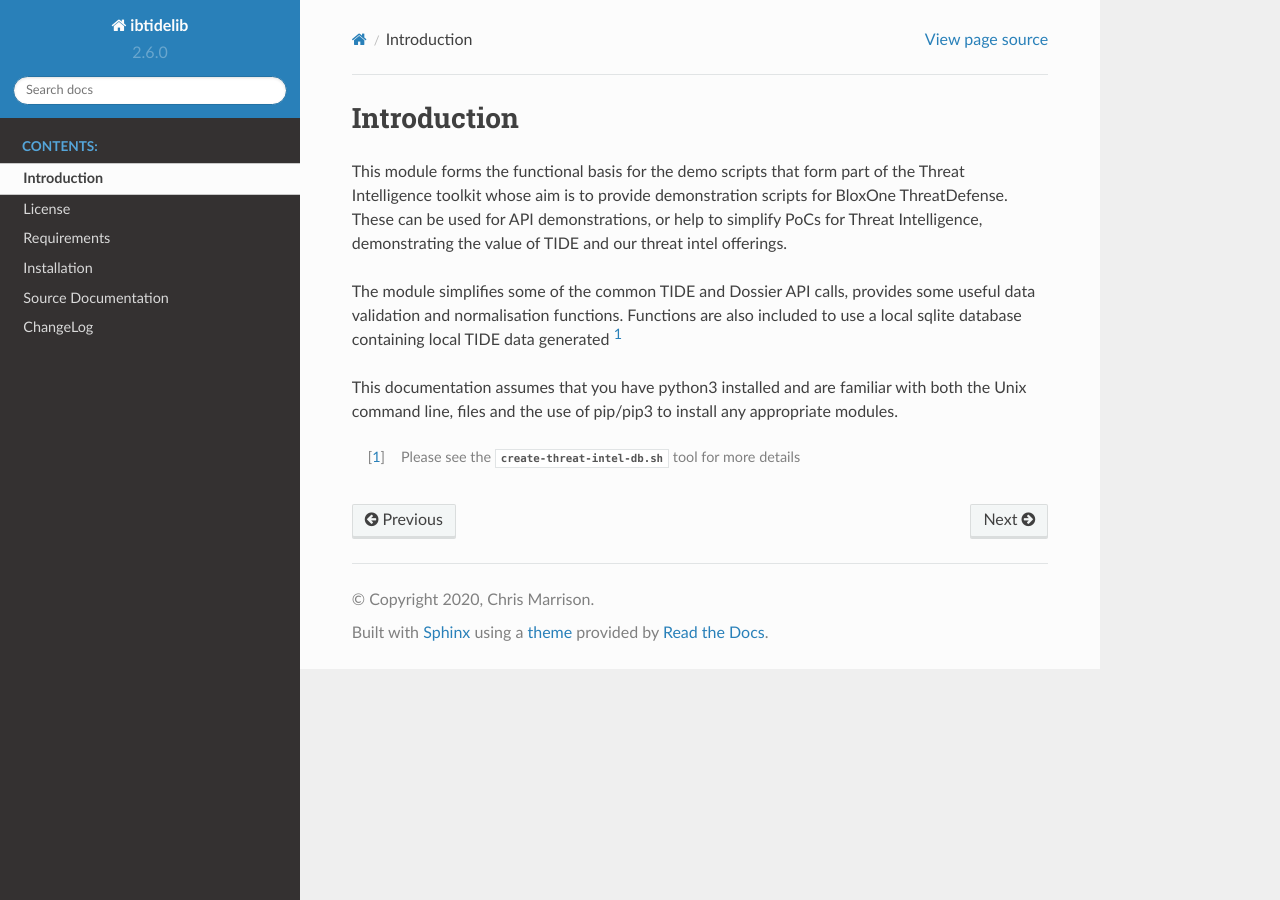
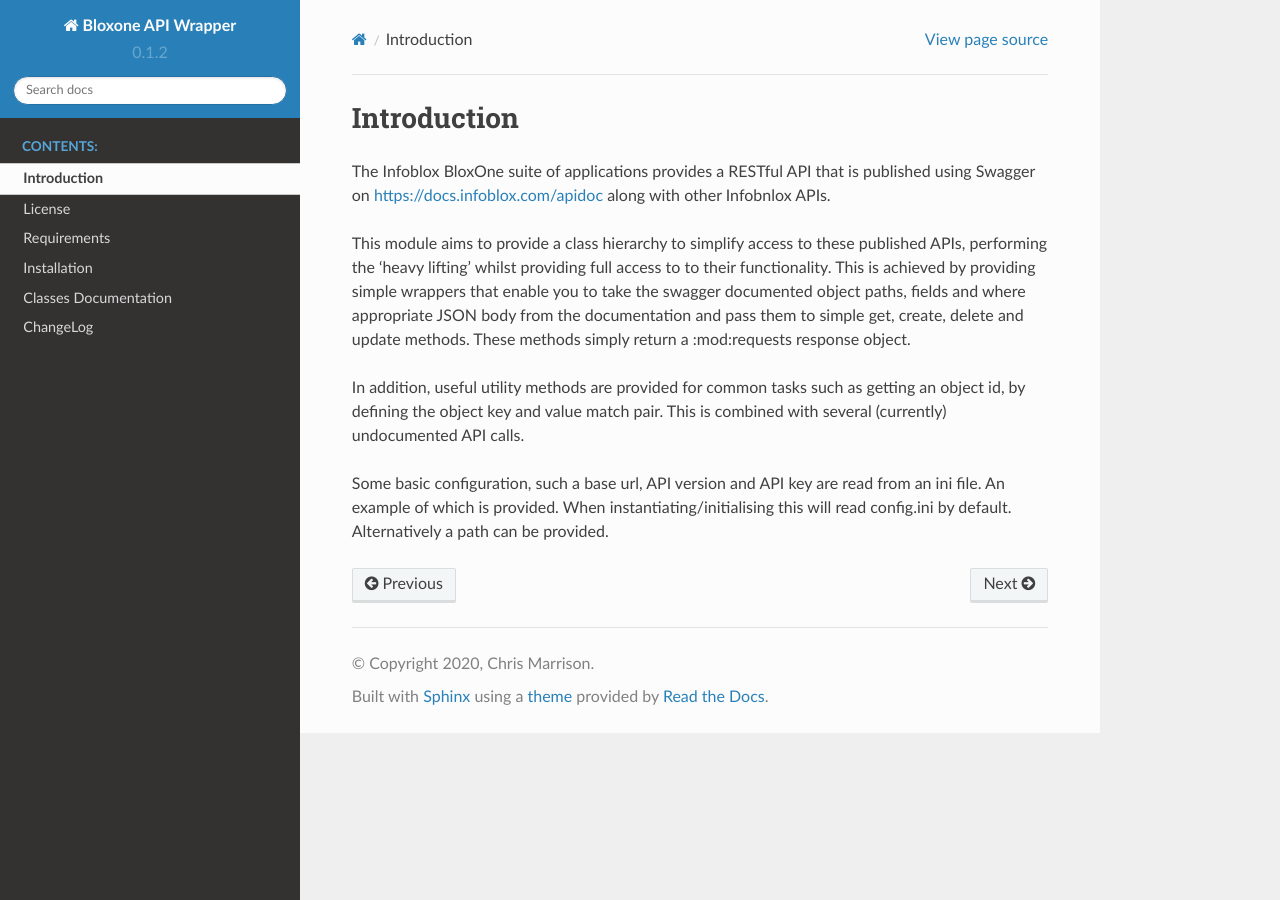
Before and after one commit to ccmarris/python-bloxone, a Sphinx documentation site: the page built from documentation/source/intro.rst, in a window 1280 px wide. Built offline with Sphinx 7.4.7 and the Read the Docs theme 2.0.0, drawn with Linux system fonts in a browser that asks for light colours.

Commit message:
20200713 v0.1.5 Added get_object_by_key and initial documentation

```diff
--- a/bloxone/__init__.py
+++ b/bloxone/__init__.py
@@ -5,4 +5,4 @@
 
 __author__ = 'Chris Marrison'
 __email__ = 'chris@infoblox.com'
-__version__ = '0.1.2'
+__version__ = '0.1.5'
--- a/documentation/source/code.rst
+++ b/documentation/source/code.rst
@@ -2,5 +2,5 @@
 Source Documentation
 ====================
 
-.. automodule:: ibtidelib
+.. automodule:: bloxone.bloxone
    :members:
--- a/documentation/source/conf.py
+++ b/documentation/source/conf.py
@@ -19,12 +19,12 @@
 
 # -- Project information -----------------------------------------------------
 
-project = 'ibtidelib'
+project = 'Bloxone API Wrapper'
 copyright = '2020, Chris Marrison'
 author = 'Chris Marrison'
 
 # The short X.Y version
-version = '2.6.0'
+version = '0.1.2'
 # The full version, including alpha/beta/rc tags
 release = version
 
--- /dev/null
+++ b/documentation/source/examples.rst
@@ -0,0 +1,3 @@
+========
+Examples
+========
--- a/documentation/source/index.rst
+++ b/documentation/source/index.rst
@@ -1,9 +1,9 @@
-.. ibtidelib documentation master file, created by
+.. bloxone documentation master file, created by
    sphinx-quickstart on Tue Jan 15 12:33:46 2019.
    You can adapt this file completely to your liking, but it should at least
    contain the root `toctree` directive.
 
-Welcome to ibtidelib's documentation!
+Welcome to BloxOne API Wrapper's documentation!
 =====================================
 
 .. toctree::
@@ -14,7 +14,7 @@
    license
    requirements
    installation
-   code
+   classes
    version_history
 
 Indices and tables
--- a/documentation/source/intro.rst
+++ b/documentation/source/intro.rst
@@ -2,19 +2,21 @@
 Introduction
 ============
 
-This module forms the functional basis for the demo scripts that form part
-of the Threat Intelligence toolkit whose aim is to provide demonstration scripts
-for BloxOne ThreatDefense. These can be used for API demonstrations, or help
-to simplify PoCs for Threat Intelligence, demonstrating the value of TIDE
-and our threat intel offerings.
+The Infoblox BloxOne suite of applications provides a RESTful API that is
+published using Swagger on https://docs.infoblox.com/apidoc along with other
+Infobnlox APIs.
 
-The module simplifies some of the common TIDE and Dossier API calls, provides
-some useful data validation and normalisation functions. Functions are also
-included to use a local sqlite database containing local TIDE data generated [#]_
+This module aims to provide a class hierarchy to simplify access to these
+published APIs, performing the 'heavy lifting' whilst providing full access to
+to their functionality. This is achieved by providing simple wrappers that enable
+you to take the swagger documented object paths, fields and where appropriate
+JSON body from the documentation and pass them to simple get, create, delete and
+update methods. These methods simply return a :mod:requests response object.
 
-This documentation assumes that you have python3 installed and are familiar with
-both the Unix command line, files and the use of pip/pip3 to install any
-appropriate modules.
+In addition, useful utility methods are provided for common tasks such as
+getting an object id, by defining the object key and value match pair. This is
+combined with several (currently) undocumented API calls.
 
-
-.. [#] Please see the :mod:`create-threat-intel-db.sh` tool for more details
+Some basic configuration, such a base url, API version and API key are read
+from an ini file. An example of which is provided. When instantiating/initialising
+this will read config.ini by default. Alternatively a path can be provided.
--- a/examples.py
+++ b/examples.py
@@ -109,3 +109,8 @@
 r = b1ddi.create('/ipam/ip_space', body=body)
 r.text
 # '{"result":{"asm_config":{"asm_threshold":90,"enable":true,"enable_notification":true,"forecast_period":14,"growth_factor":20,"growth_type":"percent","history":30,"min_total":10,"min_unused":10,"reenable_date":"1970-01-01T00:00:00Z"},"asm_scope_flag":0,"comment":"","dhcp_config":{"allow_unknown":true,"filters":[],"ignore_list":[],"lease_time":3600},"dhcp_options":[],"id":"ipam/ip_space/edfb2cde-c2fc-11ea-b5c8-3670d2b79356","inheritance_sources":null,"name":"marrison-test","tags":null,"threshold":{"enabled":false,"high":0,"low":0},"utilization":{"abandon_utilization":0,"abandoned":"0","dynamic":"0","free":"0","static":"0","total":"0","used":"0","utilization":0}}}'
+
+>>> r = b1ddi.get_object_by_key('/ipam/ip_space', key="name", value="marrison-lab")
+>>> r.text
+'{"result":{"asm_config":{"asm_threshold":90,"enable":true,"enable_notification":true,"forecast_period":14,"growth_factor":20,"growth_type":"percent","history":30,"min_total":10,"min_unused":10,"reenable_date":"1970-01-01T00:00:00Z"},"asm_scope_flag":0,"comment":"","dhcp_config":{"allow_unknown":true,"filters":[],"ignore_list":[],"lease_time":43200},"dhcp_options":[],"id":"ipam/ip_space/fd388619-b013-11ea-b956-ca543bd8c483","inheritance_sources":null,"name":"marrison-lab","tags":{"Location":"Hampshire, UK","Owner":"marrison"},"threshold":{"enabled":false,"high":0,"low":0},"utilization":{"abandon_utilization":0,"abandoned":"0","dynamic":"40","free":"65491","static":"5","total":"65536","used":"45","utilization":0}}}'
+>>>
```
Also changed, not shown: CHANGELOG.rst (+12 -27 lines), documentation/source/classes.rst (added, +12 -0 lines), documentation/source/installation.rst (+8 -8 lines), documentation/source/usage.rst (deleted), 4 other files.
